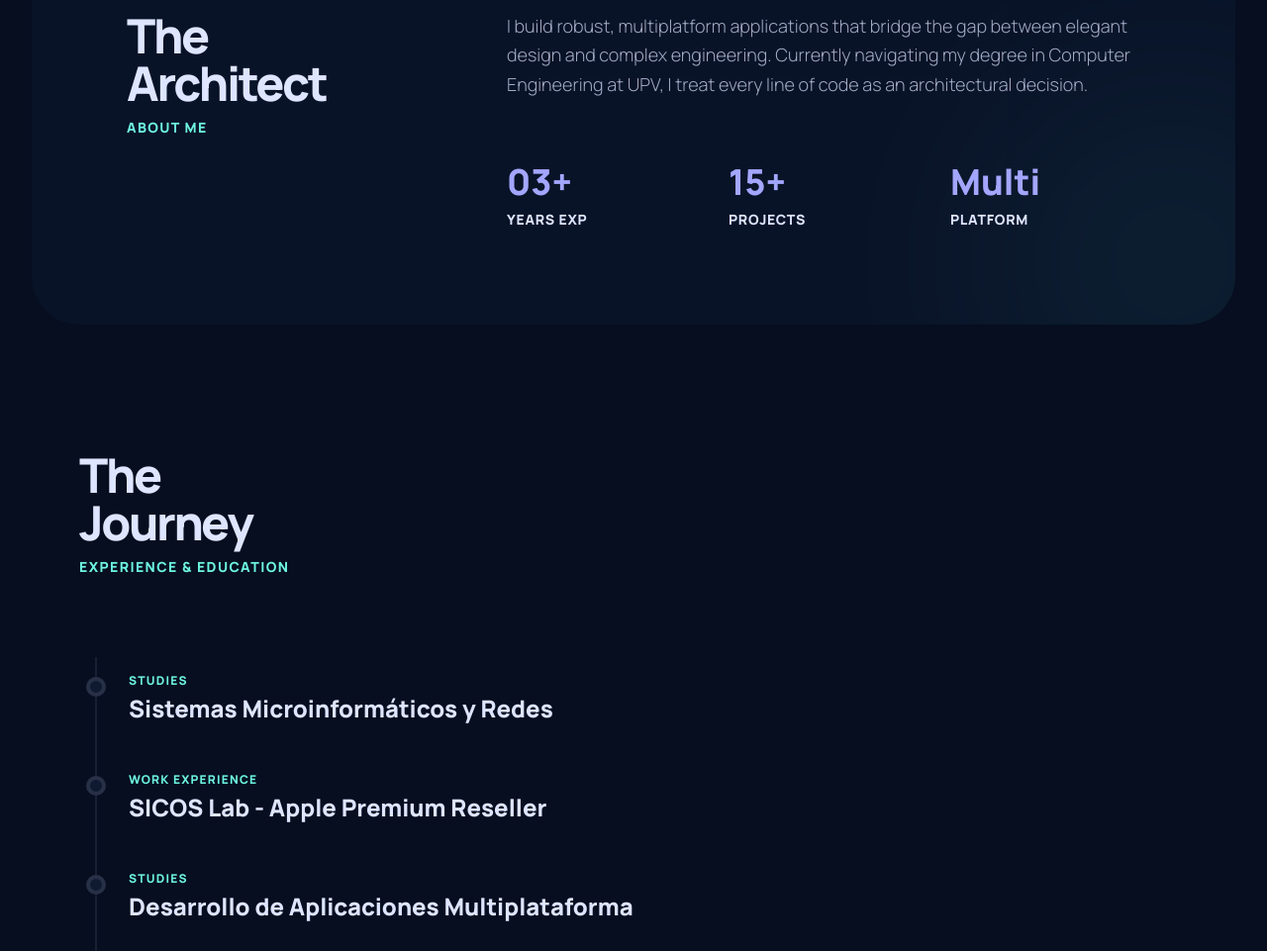
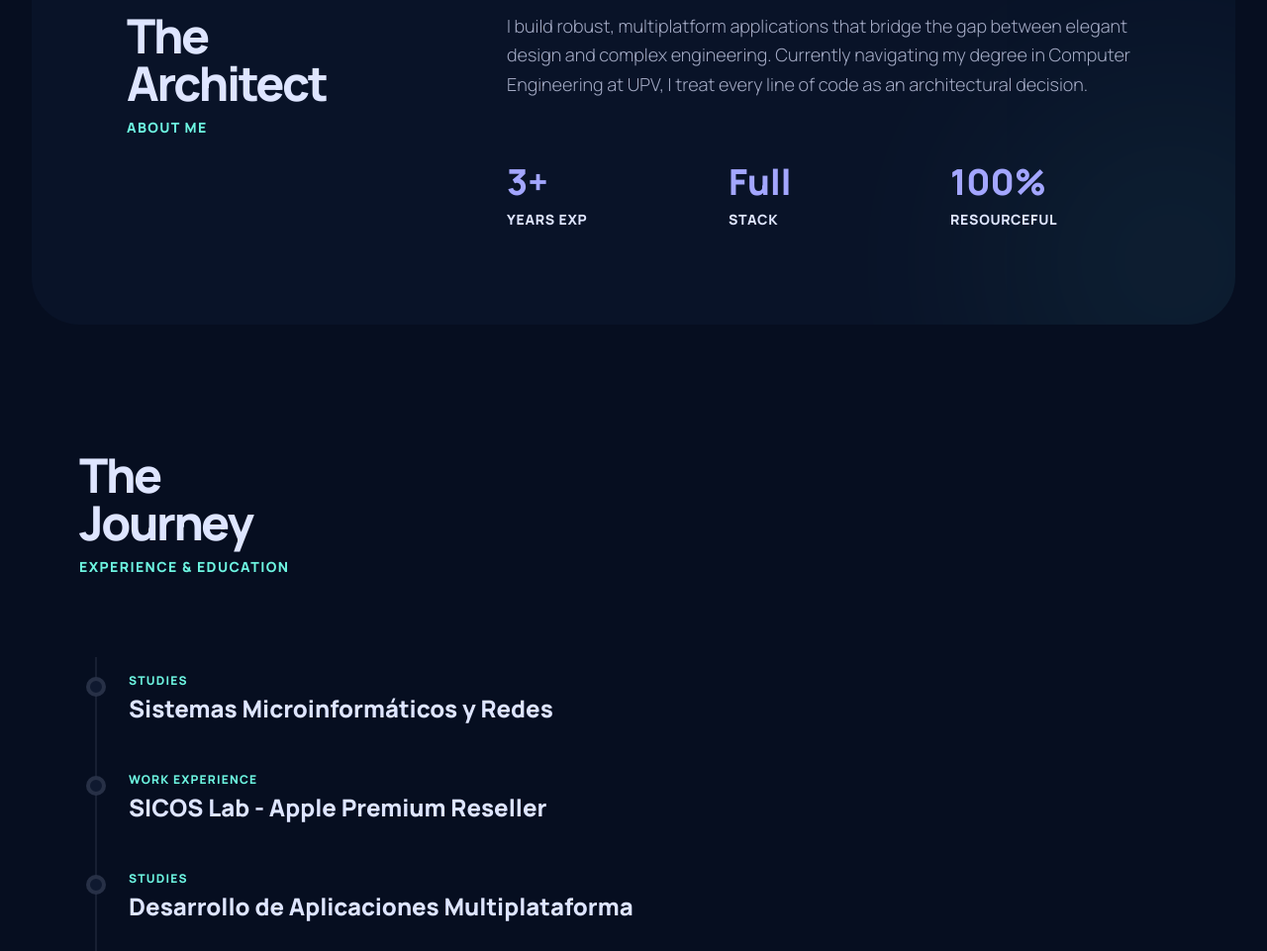
Before and after one commit to 0rtzi/portfolio, a website: page index.html in a window 1280 px wide. Shown: the part 1056-2017 px from the top of the page at 99% size. Drawn offline with nearby package versions, Linux system fonts and the light colour scheme.

Commit message:
Update language files and index.html to enhance about section content

```diff
--- a/assets/languages/en.json
+++ b/assets/languages/en.json
@@ -17,9 +17,9 @@
     "title2": "Architect",
     "subtitle": "About Me",
     "description": "I build robust, multiplatform applications that bridge the gap between elegant design and complex engineering. Currently navigating my degree in Computer Engineering at UPV, I treat every line of code as an architectural decision.",
-    "years": "Years Exp",
-    "projects_count": "Projects",
-    "platform": "Platform"
+    "item1": "Years Exp",
+    "item2": "Stack",
+    "item3": "Resourceful"
   },
   "journey": {
     "title": "The",
--- a/assets/languages/es.json
+++ b/assets/languages/es.json
@@ -17,9 +17,9 @@
     "title2": "Arquitecto",
     "subtitle": "Acerca de Mí",
     "description": "Construcción aplicaciones robustas y multiplataforma que cierren la brecha entre el diseño elegante y la ingeniería compleja. Actualmente navegando mi grado en Ingeniería Informática en UPV, trato cada línea de código como una decisión arquitectónica.",
-    "years": "Años Exp",
-    "projects_count": "Proyectos",
-    "platform": "Multiplataforma"
+    "item1": "Años Exp",
+    "item2": "Stack",
+    "item3": "Resolutivo"
   },
   "journey": {
     "title": "El",
--- a/assets/languages/eus.json
+++ b/assets/languages/eus.json
@@ -17,9 +17,9 @@
     "title2": "Arkitektoa",
     "subtitle": "Niri Buruz",
     "description": "Aplikazio sendo eta plataforma anitzekoak sortzen ditut diseinua eta ingeniaritza konplexuaren artean zubi bat egiteko. Gaur egun Informatika Ingeniaritzaren gradura nabigatzean, kode-lerro bakoitza arkitektura-erabakia bezala tratatu.",
-    "years": "Urteak Exp",
-    "projects_count": "Proiektuak",
-    "platform": "Plataforma Anitza"
+    "item1": "Urte Esp",
+    "item2": "Stack",
+    "item3": "Ebazle"
   },
   "journey": {
     "title": "Egindako",
--- a/index.html
+++ b/index.html
@@ -93,16 +93,16 @@
                     <p data-i18n="about.description">I build robust, multiplatform applications that bridge the gap between elegant design and complex engineering. Currently navigating my degree in Computer Engineering at UPV, I treat every line of code as an architectural decision.</p>
                     <div class="grid grid-cols-2 md:grid-cols-3 gap-8 mt-8">
                         <div>
-                            <div class="text-4xl font-black text-primary mb-2">03+</div>
-                            <div class="text-sm font-bold tracking-wider uppercase text-on-surface" data-i18n="about.years">Years Exp</div>
+                            <div class="text-4xl font-black text-primary mb-2">3+</div>
+                            <div class="text-sm font-bold tracking-wider uppercase text-on-surface" data-i18n="about.item1">Years Exp</div>
                         </div>
                         <div>
-                            <div class="text-4xl font-black text-primary mb-2">15+</div>
-                            <div class="text-sm font-bold tracking-wider uppercase text-on-surface" data-i18n="about.projects_count">Projects</div>
+                            <div class="text-4xl font-black text-primary mb-2">Full</div>
+                            <div class="text-sm font-bold tracking-wider uppercase text-on-surface" data-i18n="about.item2">Stack</div>
                         </div>
                         <div>
-                            <div class="text-4xl font-black text-primary mb-2">Multi</div>
-                            <div class="text-sm font-bold tracking-wider uppercase text-on-surface" data-i18n="about.platform">Platform</div>
+                            <div class="text-4xl font-black text-primary mb-2">100%</div>
+                            <div class="text-sm font-bold tracking-wider uppercase text-on-surface" data-i18n="about.item3">Quality</div>
                         </div>
                     </div>
                 </div>
```
